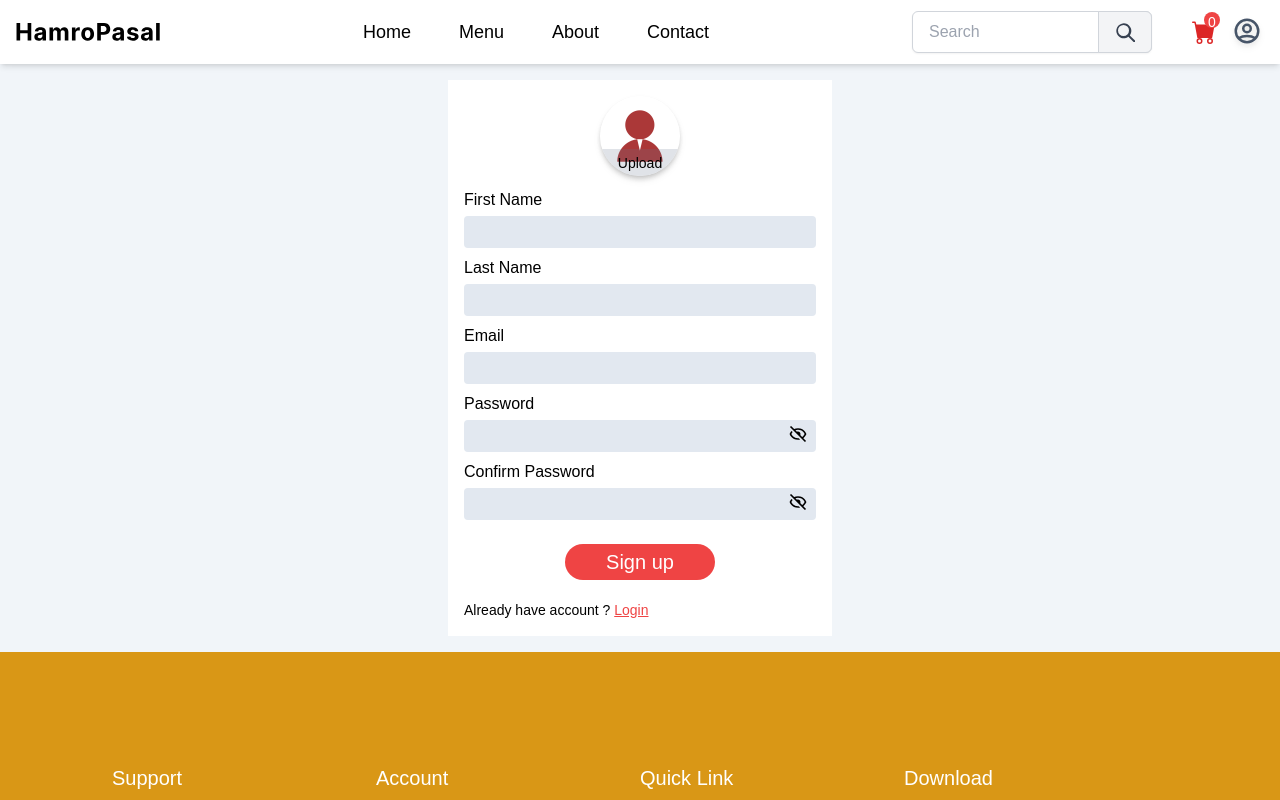
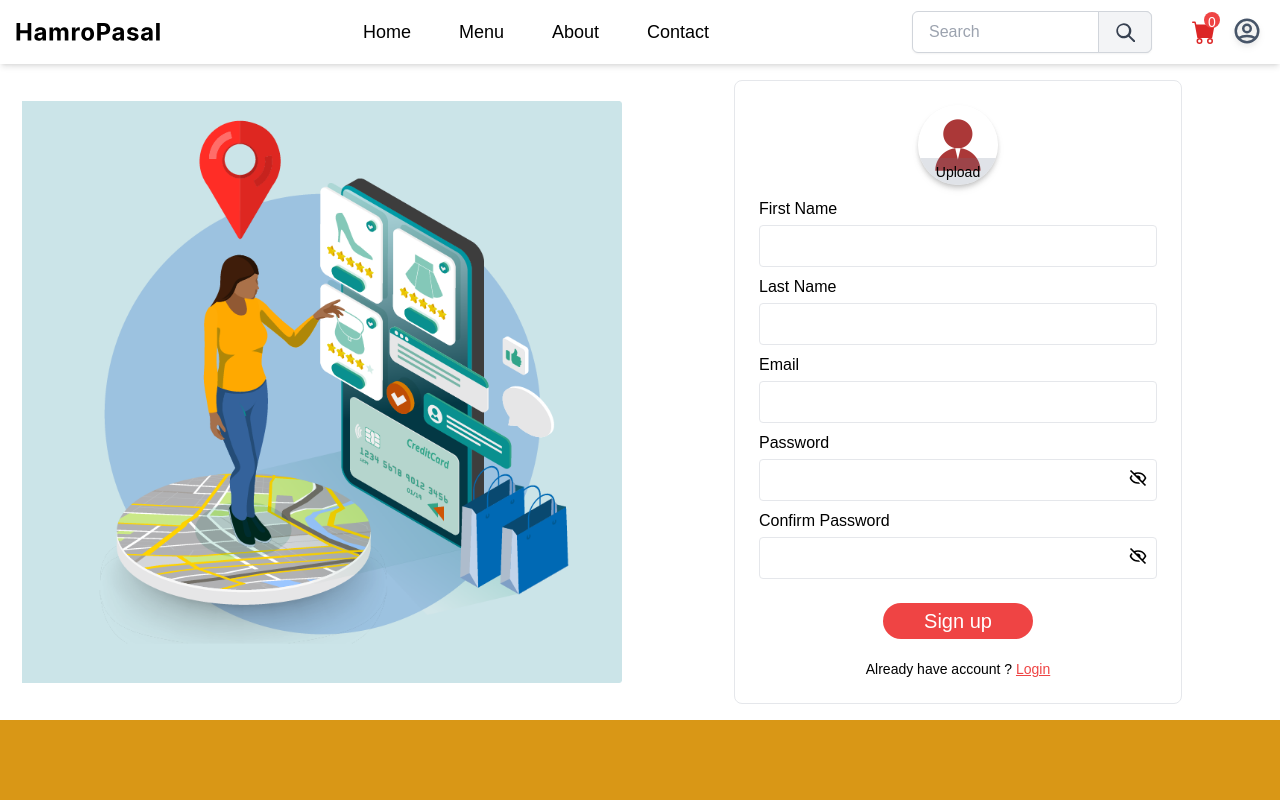
Before and after one commit to prasnaaryal/hamropasal-frontend, a React (Create React App) app: page /signup in a window 1280 px wide. Shown: the top 800 px of the page. Built offline with nearby package versions, Linux system fonts and the light colour scheme; no server answers.

Commit message:
updated signup design

```diff
--- a/src/page/Signup.js
+++ b/src/page/Signup.js
@@ -1,6 +1,7 @@
 import React, { useState } from "react";
 import { BiHide, BiShow } from "react-icons/bi";
 import loginimage from "../assets/loginimage.gif";
+import authimg from "../assets/authimg.png";
 import { Link, useNavigate } from "react-router-dom";
 import { ImagetoBase64 } from "../utility/ImagetoBase64";
 import toast from "react-hot-toast";
@@ -55,7 +56,7 @@ function Signup() {
     const { firstName, email, password, confirmPassword } = data;
     if (firstName && email && password && confirmPassword) {
       if (password === confirmPassword) {
-        console.log(data)
+        console.log(data);
         const fetchData = await fetch(
           `${process.env.REACT_APP_SERVER_DOMAIN}/signup`,
           {
@@ -68,7 +69,7 @@ function Signup() {
         );
 
         const dataRes = await fetchData.json();
-        console.log(dataRes)
+        console.log(dataRes);
 
         // alert(dataRes.message);
         toast(dataRes.message);
@@ -84,9 +85,12 @@ function Signup() {
   };
 
   return (
-    <div className="p-3 md:p-4">
-      <div className="w-full max-w-sm bg-white m-auto flex  flex-col p-4">
-        {/* <h1 className='text-center text-2xl font-bold'>Sign up</h1> */}
+    <div className="p-3 md:p-4 grid grid-cols-12 gap-6 bg-white">
+      <div className="col-span-6 w-full flex justify-center items-center">
+        <img src={authimg} className="w-[600px]" alt="auth img" />
+      </div>
+      <div className="w-full max-w-md m-auto flex border  flex-col col-span-6 p-6 rounded-lg">
+        {/* <h1 className="mb-6 text-2xl font-bold">Create an account</h1> */}
         <div className="w-20 h-20 overflow-hidden rounded-full drop-shadow-md shadow-md m-auto relative ">
           <img
             src={data.image ? data.image : loginimage}
@@ -109,43 +113,50 @@ function Signup() {
 
         {/* //text form  */}
         <form className="w-full py-3 flex flex-col" onSubmit={handleSubmit}>
+          <div>
             <label htmlFor="firstName">First Name</label>
             <input
               type={"text"}
               id="firstName"
               name="firstName"
-            className="mt-1 mb-2 w-full bg-slate-200 px-2 py-1 rounded focus-within:outline-blue-300"
+              className="mt-1 mb-2 w-full border px-2 py-2 rounded focus-within:outline-blue-300"
               value={data.firstName}
               onChange={handleOnChange}
             />
+          </div>
 
+          <div>
             <label htmlFor="lastName">Last Name</label>
             <input
               type={"text"}
               id="lastName"
               name="lastName"
-            className="mt-1 mb-2 w-full bg-slate-200 px-2 py-1 rounded focus-within:outline-blue-300"
+              className="mt-1 mb-2 w-full border px-2 py-2 rounded focus-within:outline-blue-300"
               value={data.lastName}
               onChange={handleOnChange}
             />
+          </div>
 
+          <div>
             <label htmlFor="email">Email</label>
             <input
               type={"email"}
               id="email"
               name="email"
-            className="mt-1 mb-2 w-full bg-slate-200 px-2 py-1 rounded focus-within:outline-blue-300"
+              className="mt-1 mb-2 w-full border px-2 py-2 rounded focus-within:outline-blue-300"
               value={data.email}
               onChange={handleOnChange}
             />
+          </div>
 
+          <div>
             <label htmlFor="password">Password</label>
-          <div className="flex px-2 py-1 bg-slate-200 rounded mt-1 mb-2 focus-within:outline focus-within:outline-blue-300">
+            <div className="flex px-2 py-2 border rounded mt-1 mb-2 focus-within:outline focus-within:outline-blue-300">
               <input
                 type={showPassword ? "text" : "password"}
                 id="password"
                 name="password"
-              className=" w-full bg-slate-200 border-none outline-none "
+                className=" w-full  outline-none "
                 value={data.password}
                 onChange={handleOnChange}
               />
@@ -156,14 +167,16 @@ function Signup() {
                 {showPassword ? <BiShow /> : <BiHide />}
               </span>
             </div>
+          </div>
 
+          <div>
             <label htmlFor="confirmpassword">Confirm Password</label>
-          <div className="flex px-2 py-1 bg-slate-200 rounded mt-1 mb-2  focus-within:outline focus-within:outline-blue-300">
+            <div className="flex px-2 py-2 border rounded mt-1 mb-2  focus-within:outline focus-within:outline-blue-300">
               <input
                 type={showConfirmPassword ? "text" : "password"}
                 id="confirmpassword"
                 name="confirmPassword"
-              className=" w-full bg-slate-200 border-none outline-none "
+                className=" w-full outline-none "
                 value={data.confirmPassword}
                 onChange={handleOnChange}
               />
@@ -174,11 +187,13 @@ function Signup() {
                 {showConfirmPassword ? <BiShow /> : <BiHide />}
               </span>
             </div>
+          </div>
 
           <button className="w-full max-w-[150px] m-auto  bg-red-500 hover:bg-red-600 cursor-pointer  text-white text-xl font-medium text-center py-1 rounded-full mt-4">
             Sign up
           </button>
         </form>
+        <div className="w-full flex justify-center">
           <p className="text-left text-sm mt-2">
             Already have account ?{" "}
             <Link to={"/login"} className="text-red-500 underline">
@@ -187,6 +202,7 @@ function Signup() {
           </p>
         </div>
       </div>
+    </div>
   );
 }
 
```
Also changed, not shown: src/assets/authimg.png (added). Lines whose indentation alone changed are shown as unchanged.
